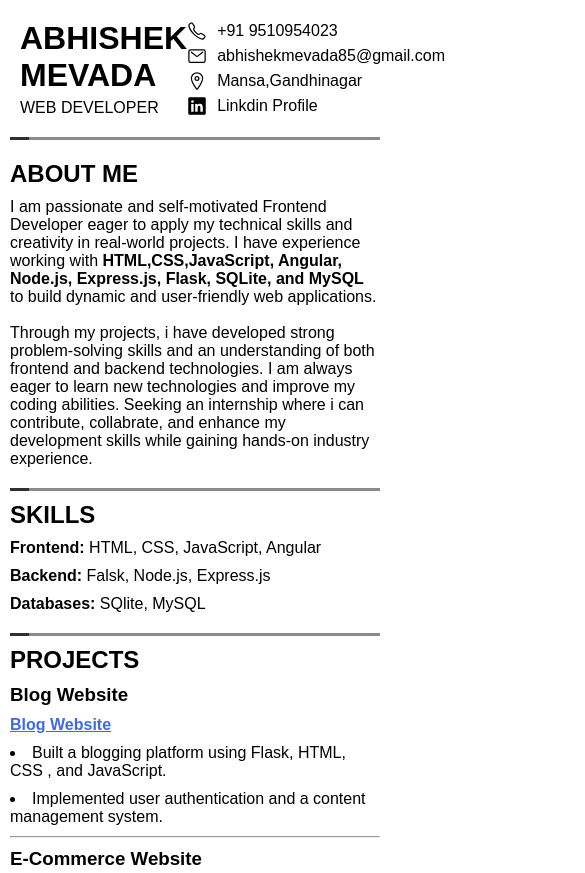
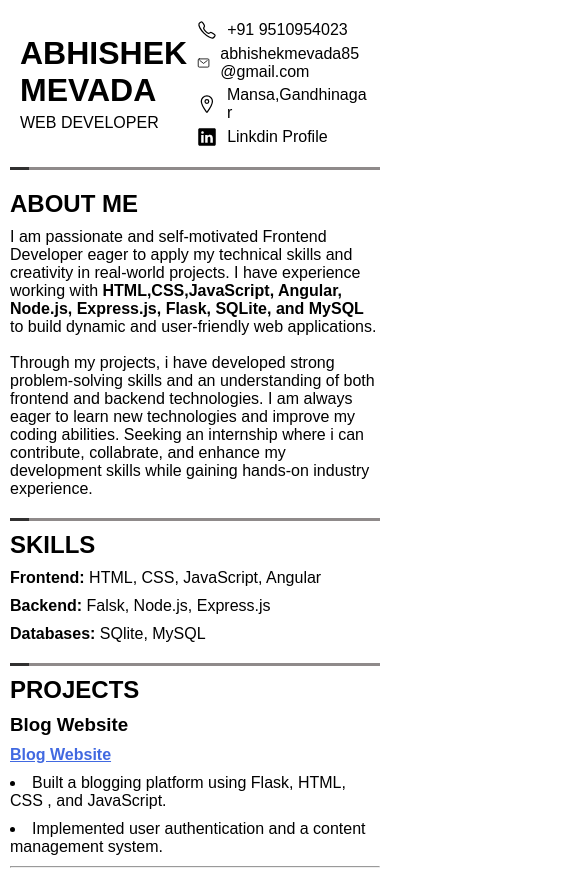
Before and after one commit to Abhishe58/Portfolio, a plain HTML site: page index.html in a window 390 px wide. Shown: the top 873 px of the page, 585 px wide, since content can reach past the window. Drawn offline with nearby package versions, Linux system fonts and the light colour scheme.

Commit message:
Update index.html

```diff
--- a/index.html
+++ b/index.html
@@ -29,6 +29,7 @@
             justify-content: space-between;
             padding: 10px;
             width: 100%;
+            gap: 10px;
         }
         .headerBoxa
         {
@@ -91,6 +92,13 @@
         {
             font-size: 20px;
         }
+        @media (max-width: 650px) {
+            .certiImg
+            {
+                height: 250px;
+                width: 25s0px;
+            }
+        }
     </style>
 </head>
 <body>
@@ -102,10 +110,10 @@
 
             </div>
             <div class="headerBoxb">
-                <p style="display: flex;align-items: center;gap: 10px;"><ion-icon name="call-outline"></ion-icon> <a href="tel:+91 9510954023" style="text-decoration: none; color: black;">+91 9510954023</a></p>
-                <p style="display: flex;align-items: center;gap: 10px;"><ion-icon name="mail-outline"></ion-icon> <a href="mailto:abhishekmevada85@gmail.com" style="text-decoration: none; color: black;">abhishekmevada85@gmail.com</a></p>
-                <p style="display: flex;align-items: center;gap: 10px;"><ion-icon name="location-outline"></ion-icon> Mansa,Gandhinagar</p>
-                <p style="display: flex;align-items: center;gap: 10px;"><ion-icon name="logo-linkedin"></ion-icon><a href="https://www.linkedin.com/in/abhishek-mevada-b85218321?utm_source=share&utm_campaign=share_via&utm_content=profile&utm_medium=android_app" style="text-decoration: none; color: black;">Linkdin Profile</a></p>
+                <p style="display: flex;align-items: center;gap: 10px;    word-break: break-all;"><ion-icon name="call-outline"></ion-icon> <a href="tel:+91 9510954023" style="text-decoration: none; color: black;">+91 9510954023</a></p>
+                <p style="display: flex;align-items: center;gap: 10px;    word-break: break-all;"><ion-icon name="mail-outline"></ion-icon> <a href="mailto:abhishekmevada85@gmail.com" style="text-decoration: none; color: black;">abhishekmevada85@gmail.com</a></p>
+                <p style="display: flex;align-items: center;gap: 10px;    word-break: break-all;"><ion-icon name="location-outline"></ion-icon> Mansa,Gandhinagar</p>
+                <p style="display: flex;align-items: center;gap: 10px;    word-break: break-all;"><ion-icon name="logo-linkedin"></ion-icon><a href="https://www.linkedin.com/in/abhishek-mevada-b85218321?utm_source=share&utm_campaign=share_via&utm_content=profile&utm_medium=android_app" style="text-decoration: none; color: black;">Linkdin Profile</a></p>
             </div>
         </div>
         <div class="headerLine"></div>
```
